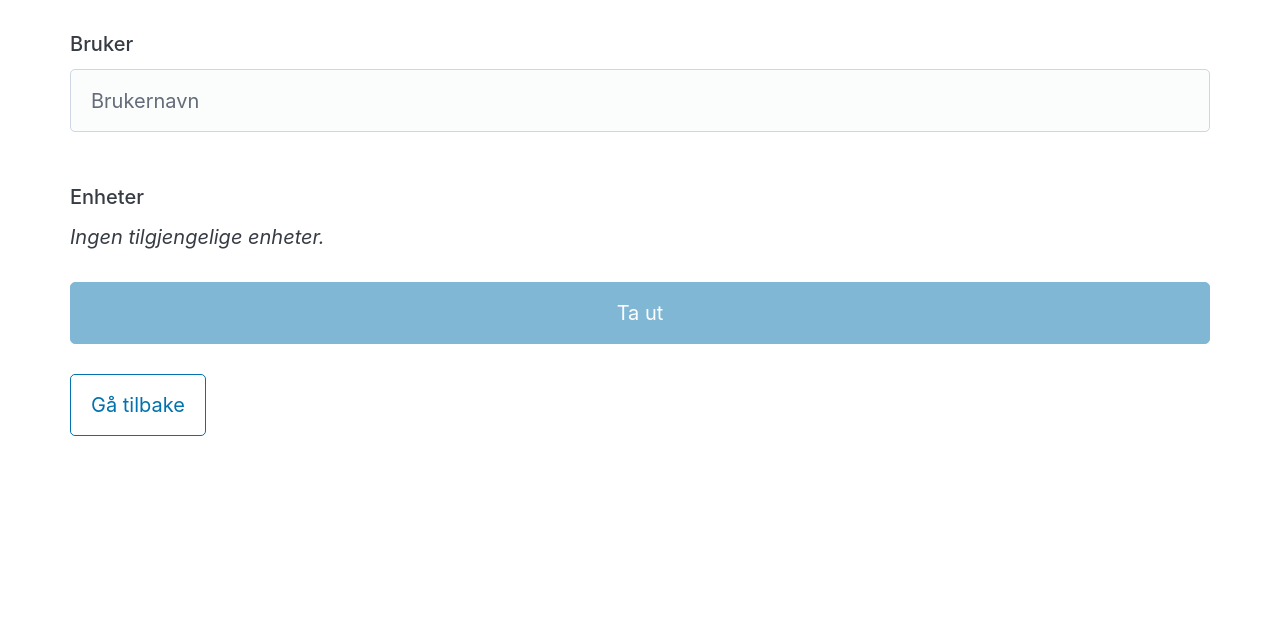
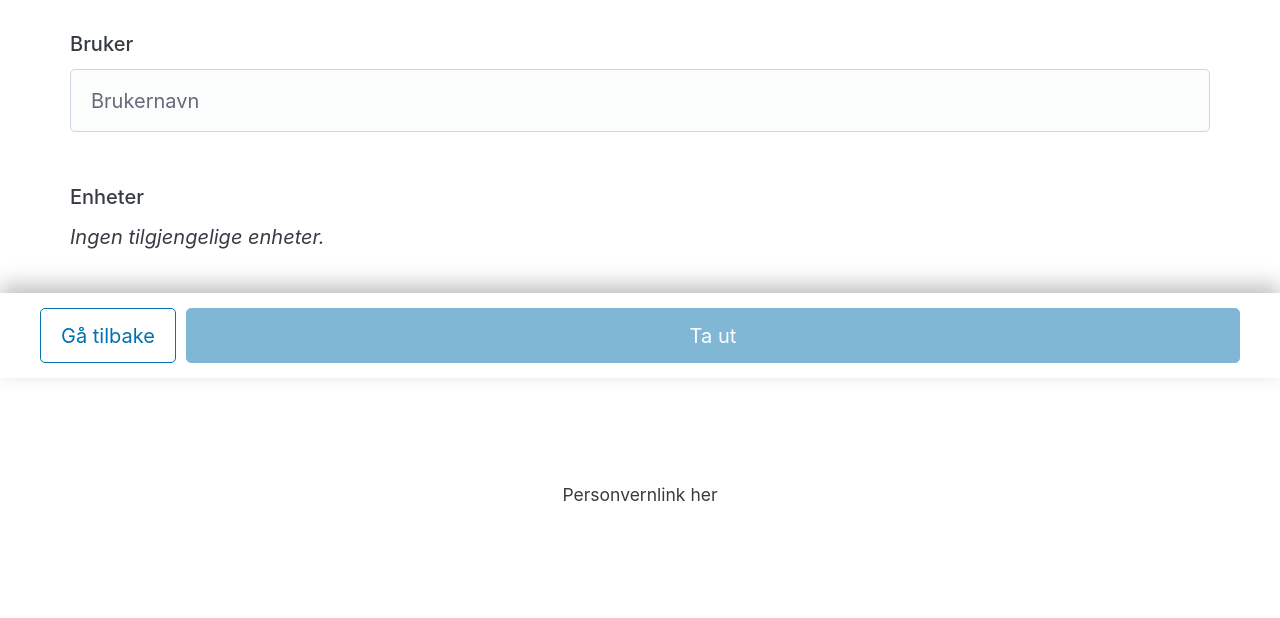
Before and after one commit to jonaspau/rk_depot, a Flask app: page /user/book in a window 1280 px wide. Shown: the part 422-1040 px from the top of the page. After the commit the page ends 923 px from the top, so only its background shows below. Run offline with Flask 3, Linux system fonts and the light colour scheme; data that the repository does not hold is empty; some libraries are stand-ins or nearby versions.

Commit message:
Made booking and handin buttons float

```diff
--- a/app/static/css/style.css
+++ b/app/static/css/style.css
@@ -113,6 +113,50 @@ body {
   flex-wrap: wrap;
   align-items: center;
 }
+
+/* Fixed bottom actions (booking/hand-in) */
+.fixed-action-bar {
+  position: fixed;
+  left: 0;
+  right: 0;
+  bottom: 0;
+  z-index: 1000;
+  border-top: 1px solid var(--form-element-disabled-border-color);
+  background-color: var(--background-color, var(--pico-background-color, #111));
+  box-shadow: 0 -8px 20px rgba(0, 0, 0, 0.25);
+}
+
+.fixed-action-bar__inner {
+  /* Horizontal sizing/padding is provided by Pico's .container */
+  padding-top: 0.75rem;
+  padding-bottom: 0.75rem;
+}
+
+/* Keep the two actions on a single line */
+.fixed-action-bar__inner .action-group {
+  flex-wrap: nowrap;
+  width: 100%;
+  justify-content: space-between;
+}
+
+/* Keep button/link labels on a single line and consistent size */
+.fixed-action-bar__inner .action-group > button,
+.fixed-action-bar__inner .action-group > a[role="button"] {
+  white-space: nowrap;
+  display: inline-flex;
+  align-items: center;
+  justify-content: center;
+  line-height: 1;
+  padding: 0.6rem 1rem;
+  height: 2.75rem;
+  box-sizing: border-box;
+  margin: 0;
+  position: static;
+  vertical-align: middle;
+}
+
+/* Prevent page content being hidden under the fixed bar */
+.pb-fixed-action { padding-bottom: 5rem; }
 
 .form-section {
   background-color: var(--form-element-disabled-background-color);
--- a/app/templates/base.html
+++ b/app/templates/base.html
@@ -22,8 +22,10 @@
         {% block content %}{% endblock %}
     </main>
 
-    <footer class="site-footer">
-        <p class="text-muted">Personvernlink her</p>
+    <footer>
+        <div class="container site-footer">
+            <p class="text-muted">Personvernlink her</p>
+        </div>
     </footer>
 </body>
 </html>
--- a/app/templates/user/book_device.html
+++ b/app/templates/user/book_device.html
@@ -32,7 +32,7 @@
     </form>
 </div>
 
-<div class="form-section">
+<div class="form-section pb-fixed-action">
     <form method="POST">
         {# Ensure user_name is submitted: use session user as hidden input, otherwise show a text field #}
         {% if session_user %}
@@ -59,9 +59,13 @@
             {% endif %}
         </div>
 
-        <div class="action-group">
-            <button type="submit" role="button" {% if not devices %}disabled{% endif %}>Ta ut</button>
-            <a href="{{ url_for('user.user_dashboard') }}" role="button" class="outline">Gå tilbake</a>
+        <div class="fixed-action-bar">
+            <div class="container fixed-action-bar__inner">
+                <div class="action-group">
+                    <a href="{{ url_for('user.user_dashboard') }}" role="button" class="outline">Gå tilbake</a>
+                    <button type="submit" role="button" {% if not devices %}disabled{% endif %}>Ta ut</button>
+                </div>
+            </div>
         </div>
     </form>
 </div>
```
Also changed, not shown: app/templates/user/hand_in_device.html (+8 -4 lines), scripts/seed_devices.py (added, +32 -0 lines).
